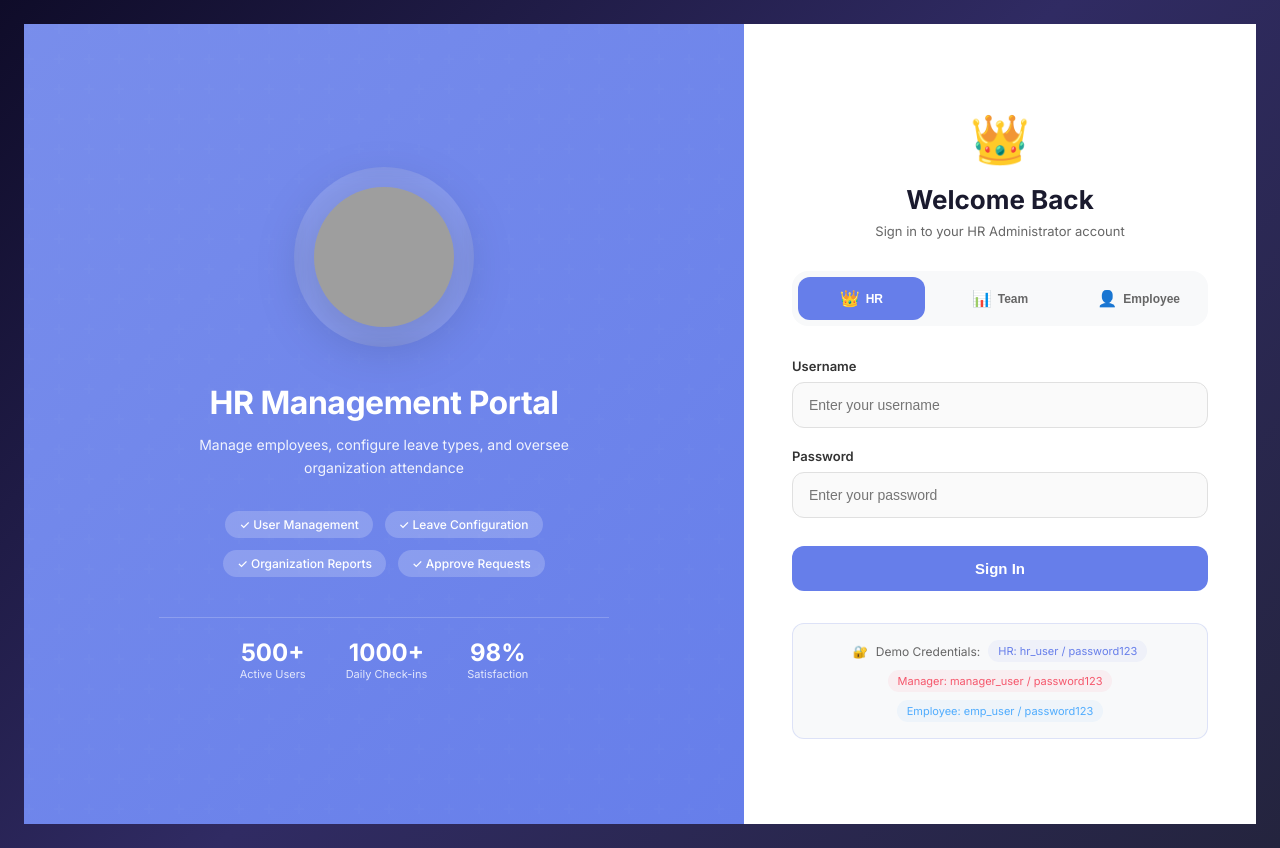
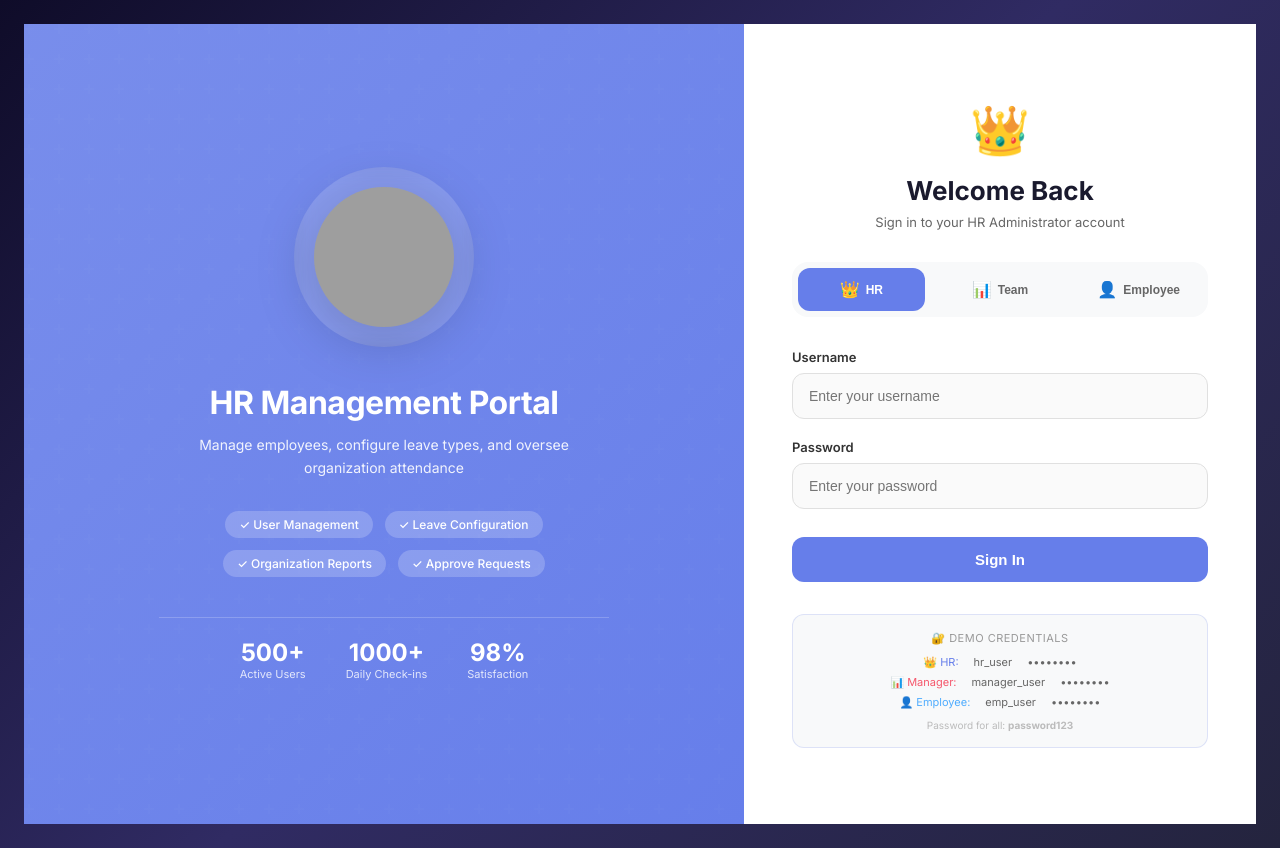
Before and after one commit to nikstidke253/attendance-portal, a React (Create React App) app in the folder frontend/: page /login in a window 1280 px wide. Built offline with nearby package versions, Linux system fonts and the light colour scheme; grey boxes are pictures that could not be loaded.

Commit message:
demo credential

```diff
--- a/frontend/src/pages/Login.js
+++ b/frontend/src/pages/Login.js
@@ -58,16 +58,10 @@ const Login = () => {
 
   const handleRoleSelect = (role) => {
     setSelectedRole(role);
-    // Don't auto-fill credentials - keep them empty
+    // Keep username and password empty - user must type manually
     setUsername('');
     setPassword('');
     setError('');
-  };
-
-  // Function to fill demo credentials when user clicks on demo hint
-  const fillDemoCredentials = (user, pass) => {
-    setUsername(user);
-    setPassword(pass);
   };
 
   const handleSubmit = async (e) => {
@@ -390,7 +384,7 @@ const Login = () => {
             </button>
           </form>
 
-          {/* Simple Demo Message */}
+          {/* Demo Credentials - Display Only (Not Clickable) */}
           <div style={{
             marginTop: '32px',
             padding: '16px',
@@ -400,56 +394,43 @@ const Login = () => {
             border: `1px solid ${currentRole.bg}30`
           }}>
             <p style={{
-              fontSize: '12px',
-              color: '#666',
-              margin: 0,
+              fontSize: '11px',
+              color: '#999',
+              marginBottom: '10px',
+              letterSpacing: '0.5px'
+            }}>
+              🔐 DEMO CREDENTIALS
+            </p>
+            <div style={{
               display: 'flex',
-              alignItems: 'center',
-              justifyContent: 'center',
-              gap: '8px',
-              flexWrap: 'wrap'
+              flexDirection: 'column',
+              gap: '6px',
+              fontSize: '11px',
+              color: '#666'
             }}>
-              <span>🔐</span>
-              <span>Demo Credentials:</span>
-              <span
-                onClick={() => fillDemoCredentials('hr_user', 'password123')}
-                style={{
-                  background: '#667eea10',
-                  padding: '4px 10px',
-                  borderRadius: '20px',
-                  cursor: 'pointer',
-                  fontSize: '11px',
-                  color: '#667eea'
-                }}
-              >
-                HR: hr_user / password123
-              </span>
-              <span
-                onClick={() => fillDemoCredentials('manager_user', 'password123')}
-                style={{
-                  background: '#f5576c10',
-                  padding: '4px 10px',
-                  borderRadius: '20px',
-                  cursor: 'pointer',
-                  fontSize: '11px',
-                  color: '#f5576c'
-                }}
-              >
-                Manager: manager_user / password123
-              </span>
-              <span
-                onClick={() => fillDemoCredentials('emp_user', 'password123')}
-                style={{
-                  background: '#4facfe10',
-                  padding: '4px 10px',
-                  borderRadius: '20px',
-                  cursor: 'pointer',
-                  fontSize: '11px',
-                  color: '#4facfe'
-                }}
-              >
-                Employee: emp_user / password123
-              </span>
+              <div style={{ display: 'flex', justifyContent: 'center', gap: '15px', flexWrap: 'wrap' }}>
+                <span style={{ color: '#667eea' }}>👑 HR:</span>
+                <span>hr_user</span>
+                <span>••••••••</span>
+              </div>
+              <div style={{ display: 'flex', justifyContent: 'center', gap: '15px', flexWrap: 'wrap' }}>
+                <span style={{ color: '#f5576c' }}>📊 Manager:</span>
+                <span>manager_user</span>
+                <span>••••••••</span>
+              </div>
+              <div style={{ display: 'flex', justifyContent: 'center', gap: '15px', flexWrap: 'wrap' }}>
+                <span style={{ color: '#4facfe' }}>👤 Employee:</span>
+                <span>emp_user</span>
+                <span>••••••••</span>
+              </div>
+            </div>
+            <p style={{
+              fontSize: '10px',
+              color: '#bbb',
+              marginTop: '10px',
+              marginBottom: 0
+            }}>
+              Password for all: <strong>password123</strong>
             </p>
           </div>
         </div>
```
